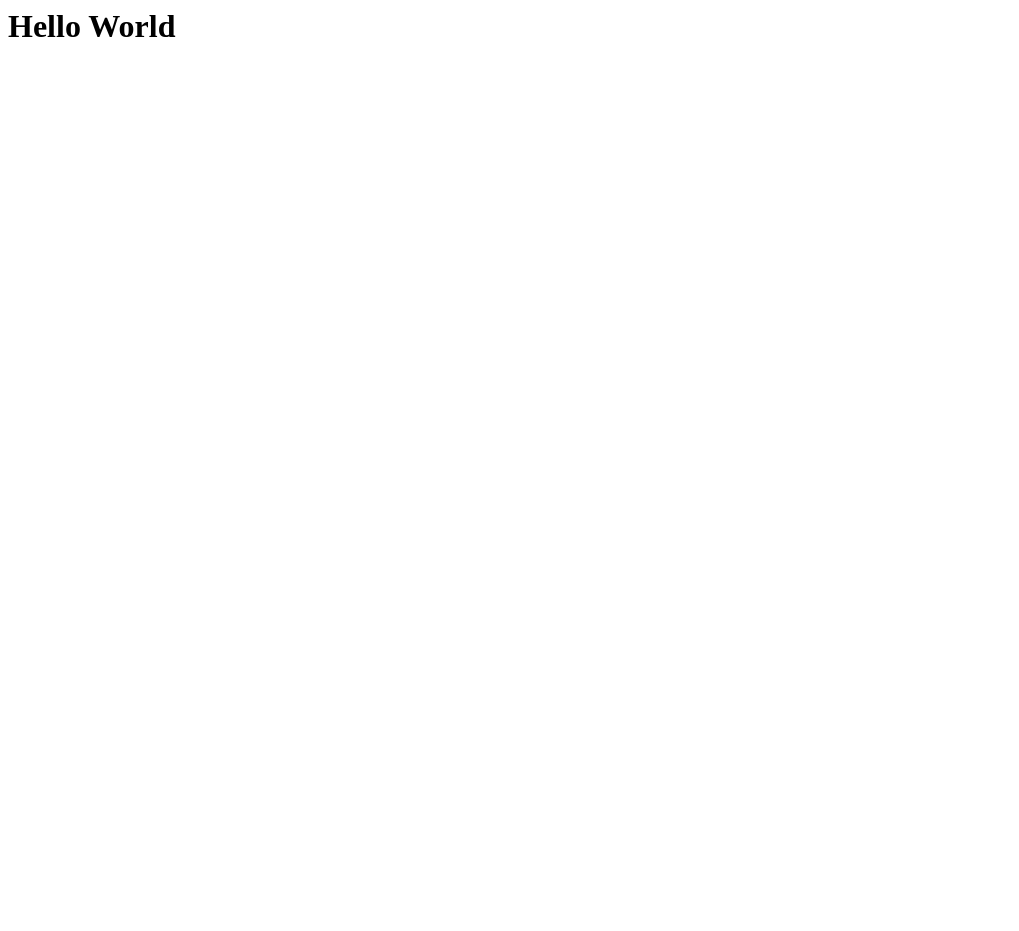
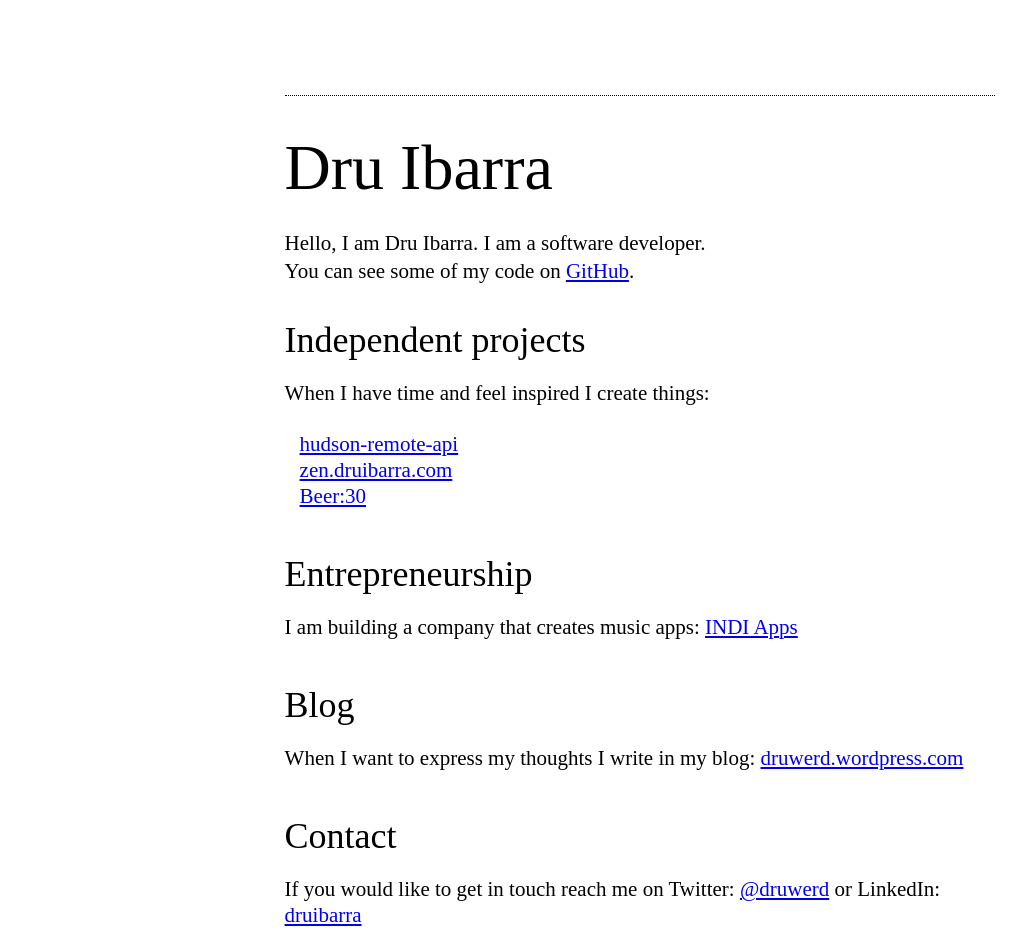
Before and after one commit to Druwerd/druwerd.github.io, a plain HTML site: page index.html in a window 1280 px wide. Shown: the whole page, without its empty margins (0-1019 px from the left). Before the commit the page ends 800 px from the top, so only its background shows below. Drawn offline with Linux system fonts and the light colour scheme.

Commit message:
Add content and style

```diff
--- /dev/null
+++ b/css/reset.css
@@ -0,0 +1,48 @@
+/* http://meyerweb.com/eric/tools/css/reset/
+   v2.0 | 20110126
+   License: none (public domain)
+*/
+
+html, body, div, span, applet, object, iframe,
+h1, h2, h3, h4, h5, h6, p, blockquote, pre,
+a, abbr, acronym, address, big, cite, code,
+del, dfn, em, img, ins, kbd, q, s, samp,
+small, strike, strong, sub, sup, tt, var,
+b, u, i, center,
+dl, dt, dd, ol, ul, li,
+fieldset, form, label, legend,
+table, caption, tbody, tfoot, thead, tr, th, td,
+article, aside, canvas, details, embed,
+figure, figcaption, footer, header, hgroup,
+menu, nav, output, ruby, section, summary,
+time, mark, audio, video {
+  margin: 0;
+  padding: 0;
+  border: 0;
+  font-size: 100%;
+  font: inherit;
+  vertical-align: baseline;
+}
+/* HTML5 display-role reset for older browsers */
+article, aside, details, figcaption, figure,
+footer, header, hgroup, menu, nav, section {
+  display: block;
+}
+body {
+  line-height: 1.618em;
+}
+ol, ul {
+  list-style: none;
+}
+blockquote, q {
+  quotes: none;
+}
+blockquote:before, blockquote:after,
+q:before, q:after {
+  content: '';
+  content: none;
+}
+table {
+  border-collapse: collapse;
+  border-spacing: 0;
+}
--- /dev/null
+++ b/css/style.css
@@ -0,0 +1,149 @@
+body {
+   padding: 50px 0;
+   font-size: 13px;
+   font-family: "PT Sans Narrow";
+   font-style: normal;
+   font-weight: 400;
+}
+
+p.weight1 {
+   font-family: "PT Sans Narrow";
+   font-weight: 400;
+   font-style: normal;
+   font-size: 36px;
+   line-height: 30px;
+   padding-top: 25px;
+}
+/*
+p.weight2 {
+   font-family: "PT Sans Narrow";
+   font-weight: 700;
+   font-style: normal;
+   font-size: 36px;
+   line-height: 30px;
+}*/
+
+div.wrapper {
+   margin: 0 auto;
+   display: block;
+   white-space: nowrap;
+   text-align: center;
+   padding-bottom: 20px;
+   min-height: 100%;
+   width: auto;
+   max-width: none;
+}
+
+div {
+   text-align: left;
+   display: inline-block;
+   white-space: normal;
+   vertical-align: top;
+   -webkit-box-sizing: border-box;
+   -moz-box-sizing: border-box;
+   box-sizing: border-box;
+   padding: 0 2%;
+   max-width: 760px;
+   width: 760px;
+}
+
+h1 {
+   font-size: 64px;
+   line-height: 73px;
+   margin-bottom: 25px;
+}
+
+ul {
+   font-size: 21px;
+   margin-bottom: 25px;
+   margin-left: 15px;
+   line-height: 26px;
+}
+
+p {
+   font-size: 21px;
+   line-height: 26px;
+   margin-bottom: 25px;
+}
+
+/*p.weights {
+   letter-spacing: 2px;
+   font-size: 13px;
+   color: rgba(173,173,173,1);
+   margin-bottom: 35px;
+   border-width: 0px 0px 1px 0px;
+   border-style: dotted;
+   margin-top: 45px;
+}*/
+
+/*p.pullquote {
+   font-size: 17px;
+   line-height: 26px;
+   margin-bottom: 35px;
+   padding-left: 15px;
+   border-width: 0px 0px 0px 3px;
+   border-style: solid;
+}*/
+
+/*p.map {
+   font-weight: 400;
+   font-style: normal;
+   margin-bottom: 0px;
+   text-align: justify;
+   font-size: 27px;
+   line-height: 54px;
+   margin-top: 0px;
+}*/
+
+p.heading {
+   letter-spacing: 2px;
+   font-size: 13px;
+   margin-bottom: 35px;
+   border-width: 0px 0px 1px 0px;
+   border-style: dotted;
+   margin-top: 45px;
+   color: rgba(0,0,0,1);
+}
+
+p.intro {
+   margin-bottom: 15px;
+   font-size: 21px;
+   line-height: 28px;
+}
+
+/*p.inverse-big {
+   background-color: rgba(51,51,51,1);
+   color: rgba(255,255,255,1);
+   padding: 30px;
+   margin-bottom: 0px;
+}
+
+p.inverse-med {
+   background-color: rgba(51,51,51,1);
+   color: rgba(255,255,255,1);
+   padding: 30px;
+   margin-bottom: 0px;
+   padding-top: 0px;
+   font-size: 15px;
+}
+
+p.inverse-small {
+   padding-top: 0px;
+   padding-left: 30px;
+   padding-right: 30px;
+   padding-bottom: 30px;
+   background-color: rgba(51,51,51,1);
+   color: rgba(255,255,255,1);
+   font-size: 13px;
+}
+
+p.inverse-heading {
+   background-color: rgba(51,51,51,1);
+   color: rgba(255,255,255,1);
+   padding: 30px;
+   margin-bottom: 0px;
+   padding-bottom: 0px;
+   font-size: 15px;
+   letter-spacing: 2px;
+   margin-top: 50px;
+}*/
--- a/index.html
+++ b/index.html
@@ -1,8 +1,73 @@
-<html>
-<head>
-  <title>Druwerd</title>
-</head>
+<!DOCTYPE html>
+<!--[if lt IE 7 ]><html class="ie ie6" lang="en"> <![endif]-->
+<!--[if IE 7 ]><html class="ie ie7" lang="en"> <![endif]-->
+<!--[if IE 8 ]><html class="ie ie8" lang="en"> <![endif]-->
+<!--[if (gte IE 9)|!(IE)]><!--><html lang="en"> <!--<![endif]-->
+    <head>
+        <meta charset="utf-8">
+
+        <!-- // Change these to better suit your project -->
+        <title>Dru Ibarra</title>
+        <meta name="description" content="Dru Ibarra">
+        <meta name="keywords" content="Dru Ibarra">
+
+        <meta name="viewport" content="width=device-width, initial-scale=1.0, user-scalable=yes"/>
+
+        <!-- // CSS Reset – http://meyerweb.com/eric/tools/css/reset/ -->
+        <link rel="stylesheet" type="text/css" href="css/reset.css" media="all">
+        <link rel="stylesheet" type="text/css" href="css/style.css" media="all">
+    </head>
+
 <body>
-  <h1>Hello World</h1>
+  <div class="wrapper">
+    <div>
+      <article>
+        <p class="heading"></p>
+
+        <h1>Dru Ibarra</h1>
+
+        <p class="intro">
+          Hello, I am Dru Ibarra. I am a software developer.<br/>
+          You can see some of my code on <a href="https://github.com/Druwerd">GitHub</a>.
+        </p>
+
+        <p class="weight1">Independent projects</p>
+        <p>
+          When I have time and feel inspired I create things:
+        </p>
+
+        <ul>
+          <li>
+            <a href="https://rubygems.org/gems/hudson-remote-api">hudson-remote-api</a>
+          </li>
+          <li>
+            <a href="http://zen.druibarra.com/">zen.druibarra.com</a>
+          </li>
+          <li>
+            <a href="https://dl.dropboxusercontent.com/u/10251244/index.html">Beer:30</a>
+          </li>
+        </ul>
+
+        <p class="weight1">Entrepreneurship</p>
+        <p>
+          I am building a company that creates music apps:
+          <a href="http://www.indi.mobi/">INDI Apps</a>
+        </p>
+
+        <p class="weight1">Blog</p>
+        <p>
+          When I want to express my thoughts I write in my blog:
+          <a href="https://druwerd.wordpress.com/">druwerd.wordpress.com</a>
+        </p>
+
+        <p class="weight1">Contact</p>
+        <p>
+          If you would like to get in touch reach me on Twitter:
+          <a href="https://twitter.com/Druwerd">@druwerd</a>
+          or LinkedIn: <a href="https://www.linkedin.com/in/druibarra">druibarra</a>
+        </p>
+      </article>
+    </div>
+  </div>
 </body>
 </html>
```
